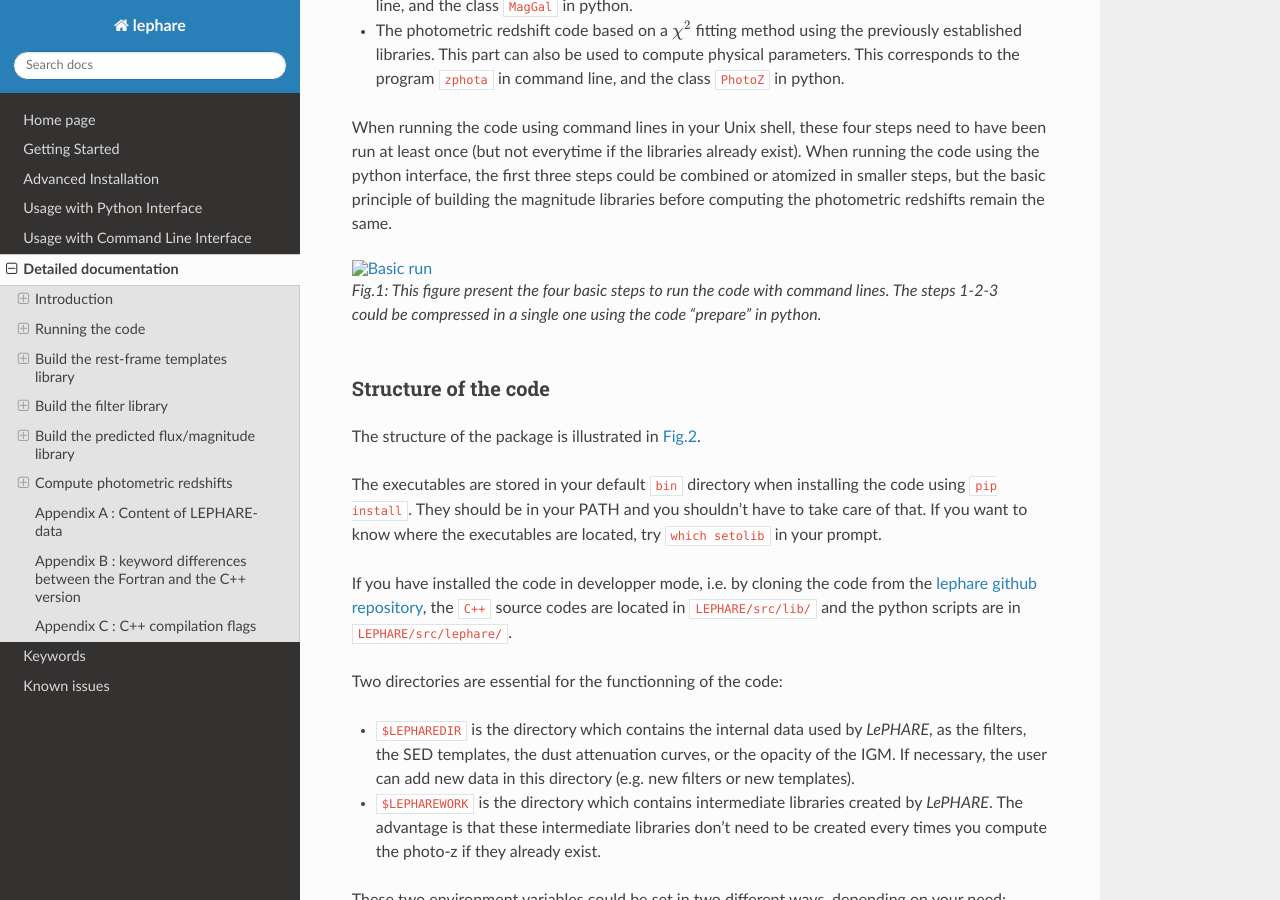
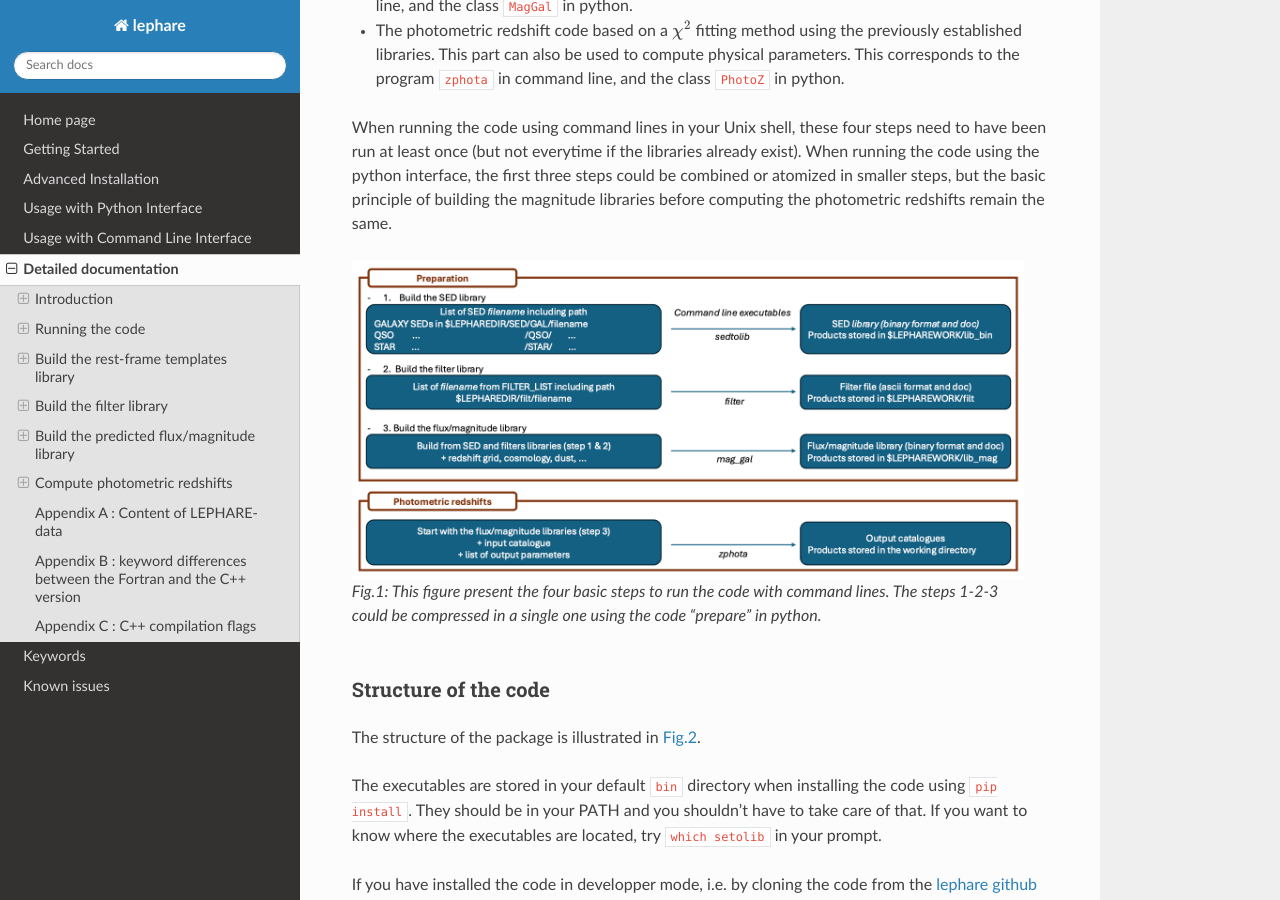
Before and after one commit to lephare-photoz/lephare, a Sphinx documentation site: the page built from docs/detailed.rst, in a window 1280 px wide and 900 px high, scrolled down 830 px. Built offline with Sphinx 7.4.7 and the Read the Docs theme 3.1.0, drawn with Linux system fonts in a browser that asks for light colours; pages that are not in the unit, such as notebooks, are missing from menus.

Commit message:
Update detailed.rst
Fix typo in file

```diff
--- a/docs/detailed.rst
+++ b/docs/detailed.rst
@@ -28,7 +28,7 @@ When running the code using command lines in your Unix shell, these four steps n
 
 
 
-.. figure:: figures/LePHARE_skim.png
+.. figure:: figures/lephare_skim.png
   :width: 700
   :alt: Basic run
   :name: fig-skim
```
